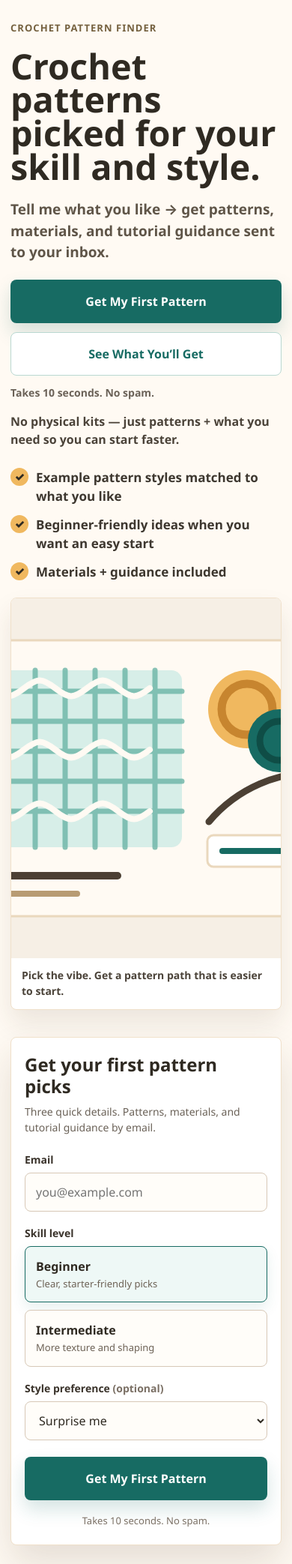
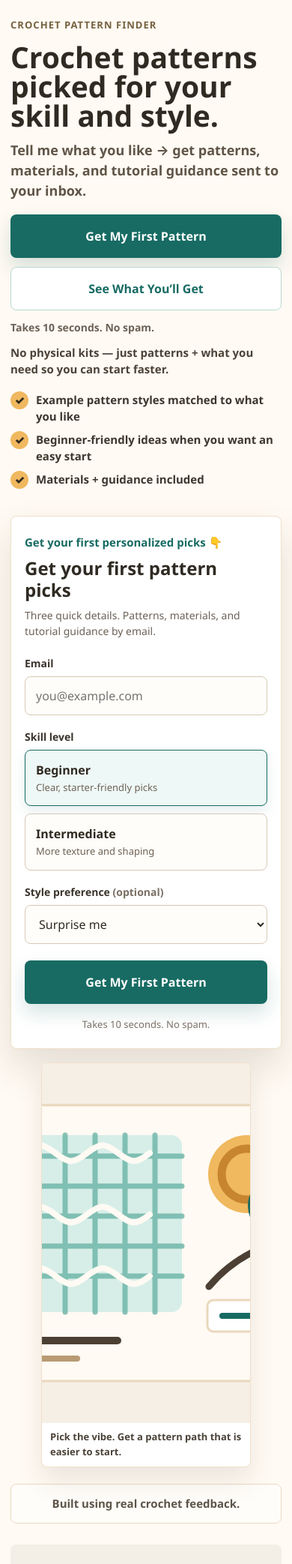
Before and after one commit to trenpatterson-dot/crochet-pattern-agent, a Flask app: page / in a window 390 px wide. Shown: the top 2086 px of the page at 75% size. Run offline with Flask 3, Linux system fonts and the light colour scheme; parts of the project's set-up code (start-up, migrations or seed data) failed here and were passed over.

Commit message:
refine mobile landing page conversion

```diff
--- a/templates/form.html
+++ b/templates/form.html
@@ -24,12 +24,16 @@
     .hero {
       display: grid;
       grid-template-columns: minmax(0, 1.08fr) minmax(340px, 0.92fr);
+      grid-template-areas:
+        "copy signup"
+        "visual signup";
       gap: 28px;
-      align-items: center;
+      align-items: start;
       min-height: calc(100vh - 80px);
     }
 
     .hero-copy {
+      grid-area: copy;
       padding: 18px 0;
     }
 
@@ -150,8 +154,9 @@
     }
 
     .hero-visual {
+      grid-area: visual;
       width: min(420px, 100%);
-      margin-top: 28px;
+      margin-top: -8px;
       overflow: hidden;
       border: 1px solid #f0e0ca;
       border-radius: 8px;
@@ -174,11 +179,20 @@
     }
 
     .signup-card {
+      grid-area: signup;
       background: #ffffff;
       border: 1px solid #f0e0ca;
       border-radius: 8px;
       box-shadow: 0 24px 50px rgba(68, 52, 30, 0.14);
       padding: 28px;
+    }
+
+    .form-intro {
+      display: inline-flex;
+      margin-bottom: 10px;
+      color: #176b63;
+      font-size: 15px;
+      font-weight: 800;
     }
 
     .signup-card h2 {
@@ -320,6 +334,39 @@
       font-weight: 750;
     }
 
+    .example-labels {
+      display: flex;
+      flex-wrap: wrap;
+      gap: 6px;
+      padding: 12px 12px 0;
+    }
+
+    .example-label {
+      display: inline-flex;
+      align-items: center;
+      min-height: 24px;
+      padding: 0 8px;
+      border-radius: 999px;
+      background: #f3efe7;
+      color: #75613f;
+      font-size: 11px;
+      font-weight: 850;
+      letter-spacing: 0.04em;
+      text-transform: uppercase;
+    }
+
+    .proof-line {
+      margin-top: 22px;
+      padding: 14px 18px;
+      border: 1px solid #ead9c2;
+      border-radius: 8px;
+      background: #fffdf9;
+      color: #5d5449;
+      font-size: 15px;
+      font-weight: 750;
+      text-align: center;
+    }
+
     .outcome-preview {
       margin-top: 28px;
       padding: 30px;
@@ -389,18 +436,33 @@
       .page { padding: 16px 14px 36px; }
       .hero {
         grid-template-columns: 1fr;
+        grid-template-areas:
+          "copy"
+          "signup"
+          "visual";
         gap: 18px;
         align-items: start;
         min-height: auto;
       }
       .hero-copy { padding-top: 8px; }
-      h1 { font-size: clamp(38px, 12vw, 56px); }
-      .subtext { font-size: 19px; }
-      .hero-actions { margin-top: 22px; }
+      .eyebrow { margin-bottom: 12px; }
+      h1 { font-size: clamp(32px, 10vw, 46px); line-height: 1; }
+      .subtext { margin-top: 14px; font-size: 18px; }
+      .hero-actions { margin-top: 18px; }
+      .kit-note { margin-top: 12px; font-size: 15px; }
       .button-link { width: 100%; }
       .signup-card { padding: 22px 18px; }
-      .value-list { margin-top: 26px; }
-      .hero-visual { margin-top: 22px; }
+      .value-list {
+        margin-top: 18px;
+        gap: 8px;
+      }
+      .value-list li { font-size: 15px; }
+      .hero-visual {
+        width: min(280px, 100%);
+        margin: 0 auto;
+      }
+      .hero-visual img { aspect-ratio: 16 / 9; }
+      .hero-visual figcaption { padding: 9px 11px 10px; font-size: 13px; }
       .outcome-preview { padding: 24px 18px; }
       .outcome-grid { grid-template-columns: 1fr; }
       .clarity { padding: 24px 18px; }
@@ -409,6 +471,7 @@
     @media (max-width: 480px) {
       .skill-group { grid-template-columns: 1fr; }
       .example-grid { grid-template-columns: 1fr; }
+      .page { padding-top: 12px; }
       .button-link,
       .submit-btn { width: 100%; min-height: 58px; }
     }
@@ -434,16 +497,10 @@
           <li><span class="check">✓</span><span>Beginner-friendly ideas when you want an easy start</span></li>
           <li><span class="check">✓</span><span>Materials + guidance included</span></li>
         </ul>
-
-        <figure class="hero-visual">
-          <img src="{{ url_for('static', filename='images/example-blanket-pattern.svg') }}"
-            alt="Warm crochet blanket pattern preview with yarn and hook"
-            width="640" height="480" decoding="async">
-          <figcaption>Pick the vibe. Get a pattern path that is easier to start.</figcaption>
-        </figure>
       </div>
 
       <div class="signup-card" id="signup">
+        <p class="form-intro">Get your first personalized picks 👇</p>
         <h2>Get your first pattern picks</h2>
         <p class="form-note">Three quick details. Patterns, materials, and tutorial guidance by email.</p>
 
@@ -494,7 +551,16 @@
           <p class="privacy-note">Takes 10 seconds. No spam.</p>
         </form>
       </div>
+
+      <figure class="hero-visual">
+        <img src="{{ url_for('static', filename='images/example-blanket-pattern.svg') }}"
+          alt="Warm crochet blanket pattern preview with yarn and hook"
+          width="640" height="480" decoding="async">
+        <figcaption>Pick the vibe. Get a pattern path that is easier to start.</figcaption>
+      </figure>
     </section>
+
+    <p class="proof-line">Built using real crochet feedback.</p>
 
     <section class="outcome-preview" id="what-you-get" aria-labelledby="what-you-get-title">
       <h2 id="what-you-get-title">What you’ll get</h2>
@@ -521,12 +587,20 @@
           <img src="{{ url_for('static', filename='images/example-blanket-pattern.svg') }}"
             alt="Beginner-friendly crochet blanket idea with yarn and hook"
             width="640" height="480" loading="lazy" decoding="async">
+          <div class="example-labels" aria-label="Pattern details">
+            <span class="example-label">Beginner</span>
+            <span class="example-label">2–3 hours</span>
+          </div>
           <figcaption class="example-caption">Beginner-friendly ideas</figcaption>
         </figure>
         <figure class="example-card">
           <img src="{{ url_for('static', filename='images/example-amigurumi-pattern.svg') }}"
             alt="Crochet amigurumi pattern style with yarn colors and tutorial guidance"
             width="640" height="480" loading="lazy" decoding="async">
+          <div class="example-labels" aria-label="Pattern details">
+            <span class="example-label">Beginner</span>
+            <span class="example-label">2–3 hours</span>
+          </div>
           <figcaption class="example-caption">Materials + guidance included</figcaption>
         </figure>
       </div>
```
